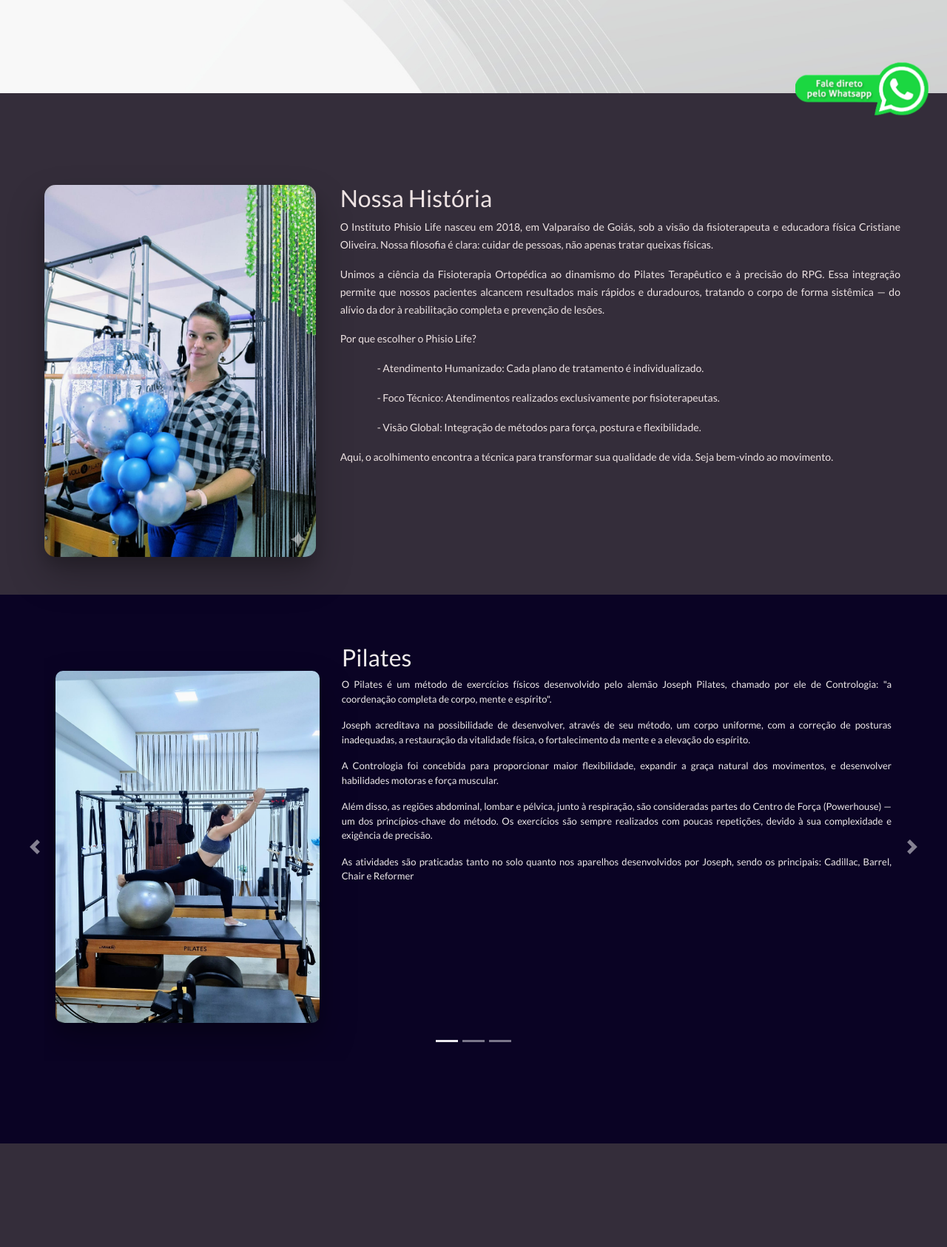
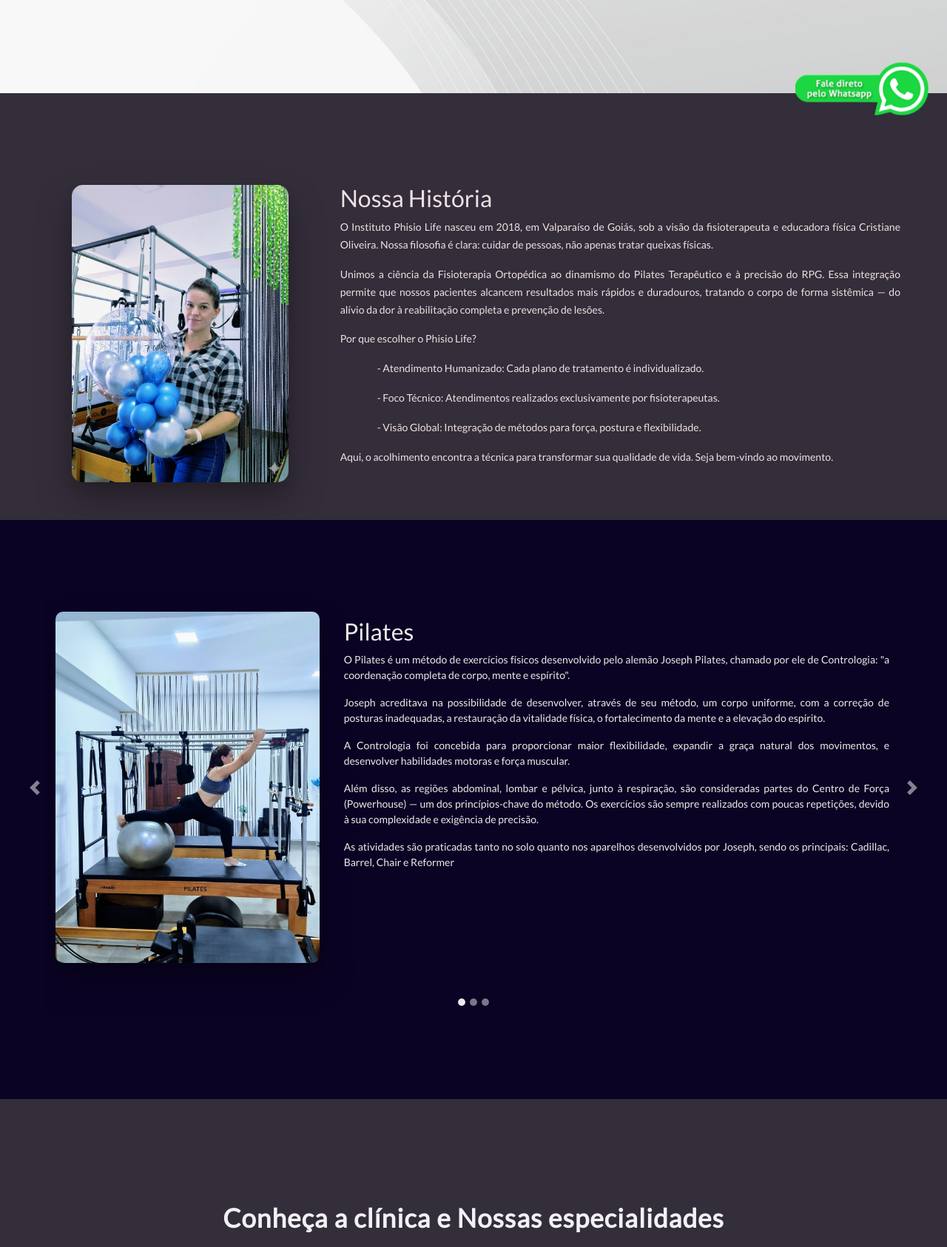
Before and after one commit to luizclaudio2025/Site-phisiolife, a PHP site: page /index.html in a window 1280 px wide. Shown: the part 614-2300 px from the top of the page at 74% size. Run offline with PHP 8.4, Linux system fonts and the light colour scheme; some libraries are stand-ins or nearby versions.

Commit message:
phisiolife

```diff
--- a/public/css/style.css
+++ b/public/css/style.css
@@ -530,7 +530,7 @@ header h2 {
   text-align: justify;
   line-height: 1.6;
   height: auto;
-  min-height: 400px;
+  min-height: 500px;
 
 }
 
@@ -548,7 +548,7 @@ header h2 {
   margin-left: auto;
   margin-right: auto;
   display: block;
-  max-width: 100%;
+  max-width: 80%;
   height: auto;
   margin-top: 50px;
   border-radius: 20px;
@@ -580,16 +580,31 @@ header h2 {
 
 /* -----CARROSEL------*/
 
+.carousel-indicators {
+  position: absolute;
+  bottom: 5px;
+  /* distância do fundo */
+  left: 50%;
+  transform: translateX(-50%);
+  margin: 0;
+}
+
 .container-carrossel {
   padding: 30px;
   border-radius: 20px;
   color: #eee9e9;
-  height: 580px;
+  height: 580px !important;
   text-align: justify;
+  overflow: hidden;
+  bottom: 0;
 }
 
 /* indicadores */
 .carousel-indicators li {
+  width: 10px;
+  height: 10px;
+  border-radius: 50%;
+
   background-color: #eae9ef;
 
 }
@@ -597,18 +612,20 @@ header h2 {
 .carrossel {
   background-color: #0a0324;
   color: #eee9e9;
-  height: 200px;
+  height: 100%;
   padding-bottom: 40px;
+  position: relative;
 
 }
 
 .carousel-item {
   width: 100%;
-  padding-left: 20px;
-  padding-right: 20px;
+  padding: 20px;
   box-sizing: border-box;
   height: 100%;
   max-height: auto;
+  align-items: center;
+  justify-content: center;
 
 }
 
@@ -616,8 +633,11 @@ header h2 {
 
 .container-carrossel p {
   max-width: 100%;
+  max-height: 100%;
   overflow-wrap: break-word;
   word-break: break-word;
+  overflow: hidden;
+  text-overflow: ellipsis;
 }
 
 /* ================= RESPONSIVIDADE GLOBAL ================= */
@@ -635,6 +655,7 @@ section {
   margin: auto;
   padding-left: 20px;
   padding-right: 20px;
+
 }
 
 /* imagens sempre responsivas */
@@ -652,10 +673,13 @@ img {
   .container-sobre {
     padding-left: 40px;
     padding-right: 40px;
+    height: auto;
+    min-height: 480px;
   }
 
   .container-carrossel {
     padding: 25px;
+    height: 600px;
   }
 
   .texto-header {
@@ -681,6 +705,8 @@ img {
     padding-left: 25px;
     padding-right: 25px;
     text-align: left;
+    height: auto;
+    min-height: 400px;
 
 
   }
@@ -691,6 +717,7 @@ img {
 
   .container-carrossel {
     padding: 20px;
+    height: 500px;
   }
 
 }
@@ -698,6 +725,8 @@ img {
 .container-carrossel {
   padding-left: 25px;
   padding-right: 25px;
+  height: 500px;
+  padding: 20px;
 }
 
 .carousel-item {
@@ -712,9 +741,11 @@ img {
 @media (max-width:480px) {
 
   .container-carrossel {
-    padding-left: 18px;
-    padding-right: 18px;
+    height: 460px;
+    /* altura fixa mobile */
+    padding: 18px;
     text-align: left;
+    padding-bottom: 60px;
   }
 
   .carousel-item {
@@ -737,6 +768,10 @@ img {
   padding-right: 18px;
   font-size: 14px;
   line-height: 1.7;
+
+  height: auto;
+  min-height: 300px;
+
 }
 
 .container-carrossel {
@@ -757,9 +792,11 @@ img {
 @media (max-width:380px) {
 
   .container-carrossel {
+    height: 100% !important;
     padding-left: 14px;
     padding-right: 14px;
     font-size: 13px;
+    padding-bottom: 55px;
   }
 
   .texto-header {
@@ -775,14 +812,14 @@ img {
     padding-left: 14px;
     padding-right: 14px;
     font-size: 13px;
+
+    height: auto;
+    min-height: 260px;
   }
 
 }
 
-.container-carrossel {
-  padding: 15px;
-  font-size: 13px;
-}
+
 
 .imglogo {
   max-width: 70%;
@@ -801,6 +838,8 @@ img {
   }
 
   .container-sobre {
+    height: 340px;
+    padding-bottom: 50px;
     padding-left: 12px;
     padding-right: 12px;
     font-size: 12.5px;
@@ -809,6 +848,8 @@ img {
   .container-carrossel {
     padding: 12px;
     font-size: 12.5px;
+    height: 340px;
+    padding-bottom: 50px;
   }
 
   .imglogo {
```
Also changed, not shown: public/index.html (+4 -1 lines).
